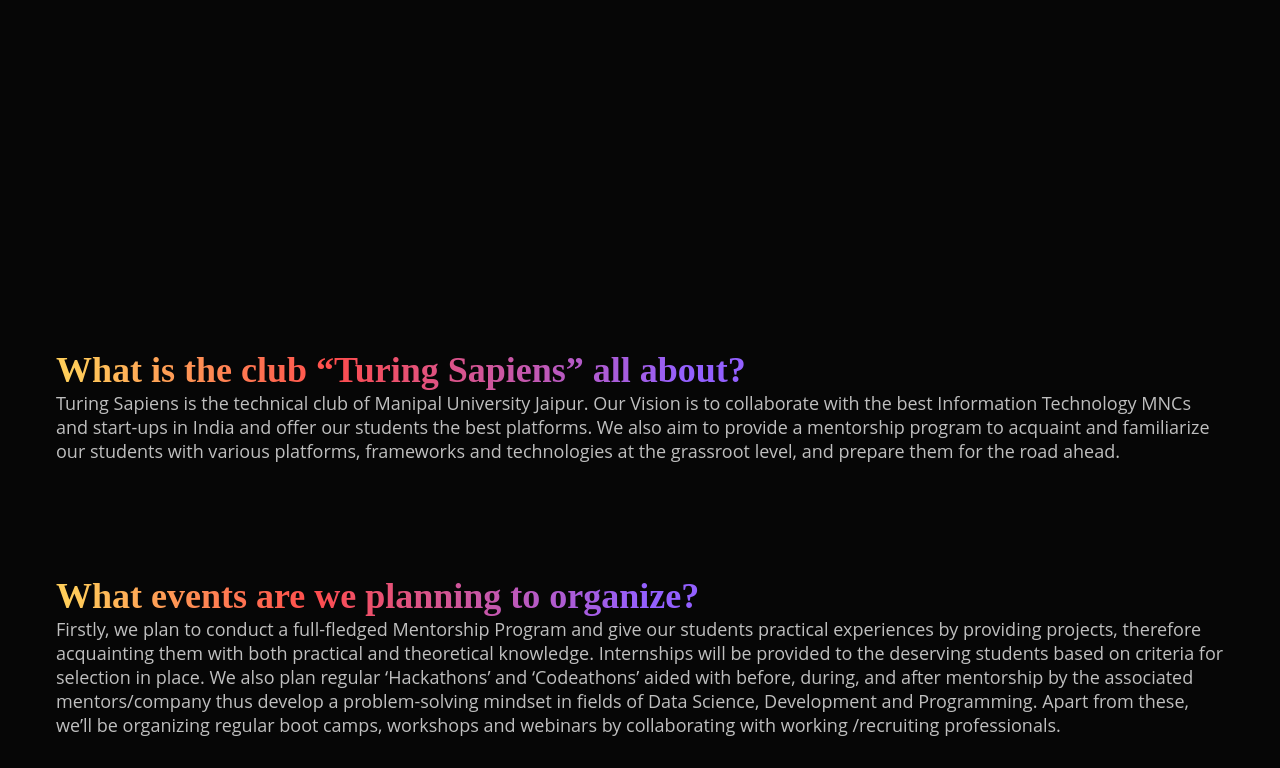
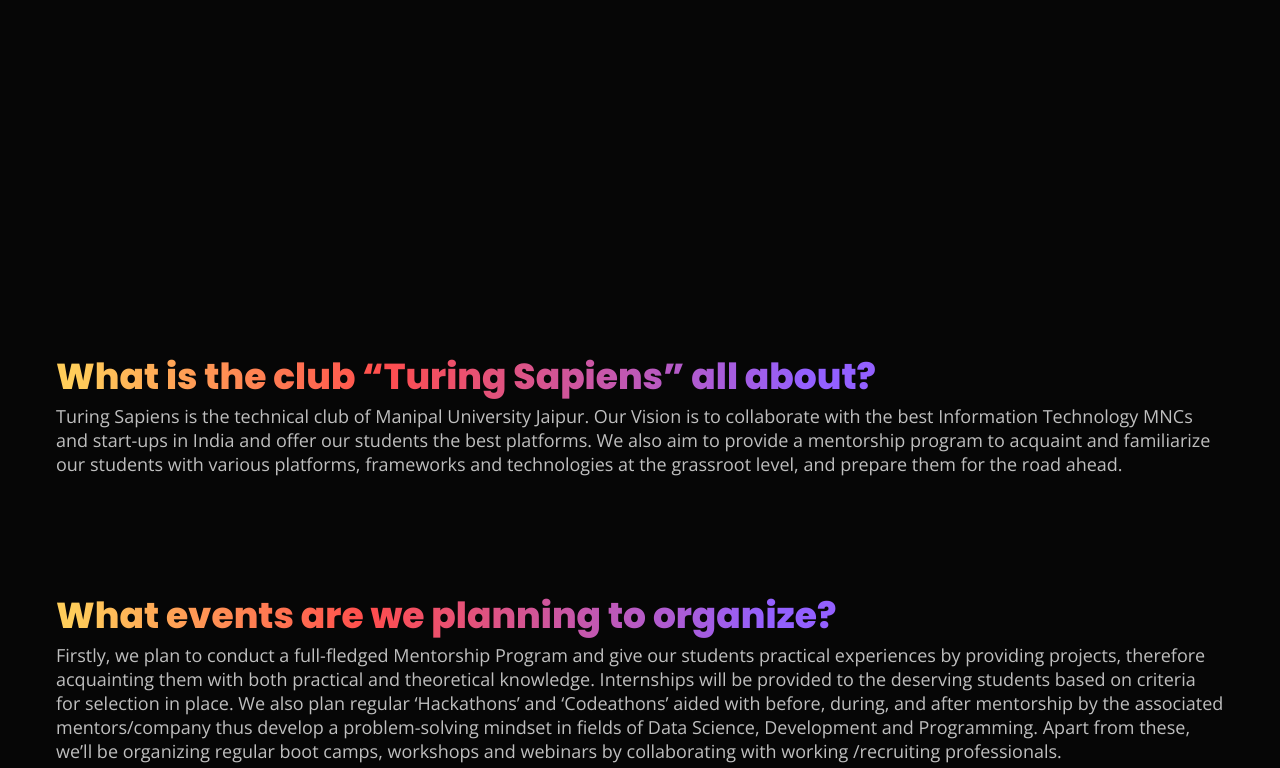
Before and after one commit to shubhamrangaa/Turing-Sapiens, a plain HTML site: page FAQ.html in a window 1280 px wide. Shown: the part 467-1235 px from the top of the page. Drawn offline with nearby package versions, Linux system fonts and the light colour scheme.

Commit message:
missing font links added

```diff
--- a/FAQ.html
+++ b/FAQ.html
@@ -5,6 +5,8 @@
     <meta name="viewport" content="width=device-width, initial-scale=1.0">
     <link rel="stylesheet" href="style.css">
     <link rel="stylesheet" href="https://unpkg.com/aos@next/dist/aos.css" />
+    <link rel="preconnect" href="https://fonts.gstatic.com">
+<link href="https://fonts.googleapis.com/css2?family=Inconsolata:wght@400&family=Open+Sans&family=Poppins:wght@800&display=swap" rel="stylesheet">
     <title>Turing Sapiens | FAQs</title>
     <!-- Global site tag (gtag.js) - Google Analytics -->
 <script async src="https://www.googletagmanager.com/gtag/js?id=G-RZ03YVFPWQ"></script>
```
Also changed, not shown: Events/QNA.html (+2 -0 lines), formsClosed.html (+2 -0 lines), join.html (+2 -0 lines), memberForm.html (+2 -0 lines).
